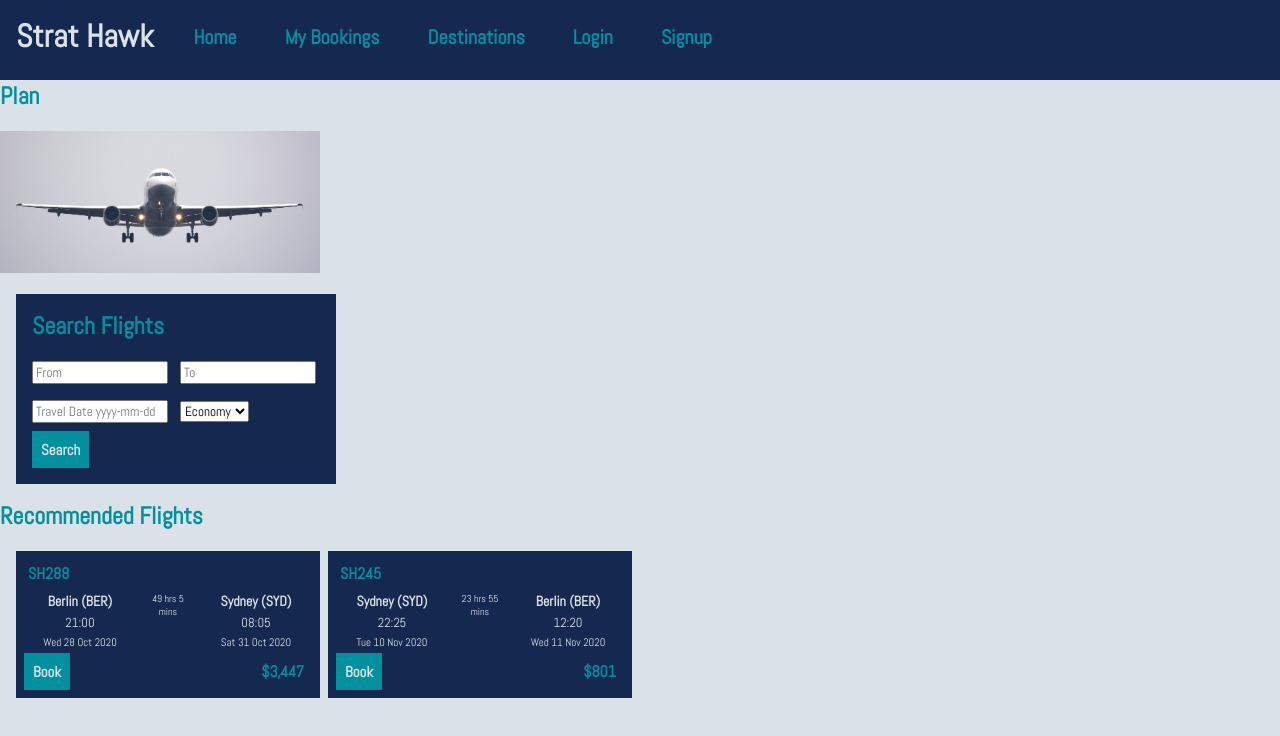
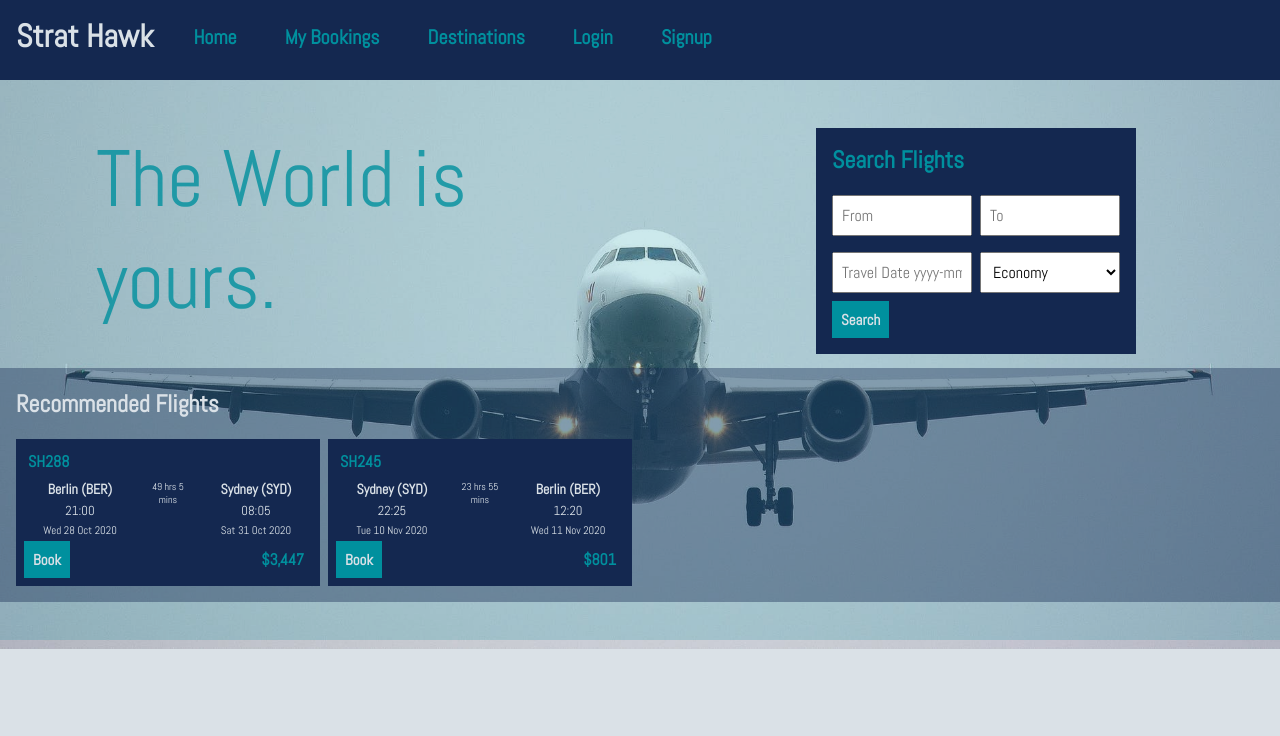
Before and after one commit to banyanprolabs/css-learn, a plain HTML site: page strat-hawk/index.html in a window 1280 px wide. Drawn offline with Linux system fonts and the light colour scheme.

Commit message:
strat hawk home page

```diff
--- a/strat-hawk/index.html
+++ b/strat-hawk/index.html
@@ -13,26 +13,26 @@
             <a class="nav-item" href="login.html">Login</a>
             <a class="nav-item" href="signup.html">Signup</a>
         </div>
-        <h2 class="heading">Plan</h2>
-        <img src="images/flight.jpeg" width="25%">
-
+        <img class="banner-image" src="images/flight.jpeg">
+        <div class="shading"></div>
+        <div class="banner-text">The World is yours.</div>
         <div class="search-form-container">
             <h2 class="heading">Search Flights</h2>
             <form action="index.html">
                 <div class="search-element-container">
                     <div class="form-group">
-                        <input class="form-element" type="text" name="from" placeholder="From" required>
+                        <input class="form-input" type="text" name="from" placeholder="From" required>
                     </div>
                     <div class="form-group">
-                        <input class="form-element" type="text" name="to" placeholder="To" required>
+                        <input class="form-input" type="text" name="to" placeholder="To" required>
                     </div>
                     <div class="form-group">
                         <input type="text" name="travelDate" placeholder="Travel Date yyyy-mm-dd"
-                           class="form-element" pattern="([12]\d{3}-(0[1-9]|1[0-2])-(0[1-9]|[12]\d|3[01]))"
+                           class="form-input" pattern="([12]\d{3}-(0[1-9]|1[0-2])-(0[1-9]|[12]\d|3[01]))"
                            title="yyyy-mm-dd" required>
                     </div>
                     <div class="form-group">
-                        <select name="class" class="form-element">
+                        <select name="class" class="form-input">
                             <option>Economy</option>
                             <option>Business</option>
                             <option>First</option>
@@ -43,59 +43,8 @@
             </form>
         </div>
 
-        <h2 class="heading">Recommended Flights</h2>
-<!--
-        <table cellpadding="10" border="1" cellspacing="0">
-            <tr>
-                <th>Flight</th>
-                <th>Departure</th>
-                <th>Duration</th>
-                <th>Arrival</th>
-                <th>Cost</th>
-                <th>Book</th>
-            </tr>
-            <tr>
-                <td>SH288</td>
-                <td>
-                    <div>Berlin (BER)</div>
-                    <div>21:00</div>
-                    <div>Wed 28 Oct 2020</div>
-                </td>
-                <td>49 hrs 5 mins</td>
-                <td>
-                    <div>Sydney (SYD)</div>
-                    <div>08:05</div>
-                    <div>Sat 31 Oct 2020</div>
-                </td>
-                <td>$3447</td>
-                <td>
-                    <form action="bookings.html">
-                        <input type="submit" value="Book">
-                    </form>
-                </td>
-            </tr>
-            <tr>
-                <td>SH245</td>
-                <td>
-                    <div>Sydney (SYD)</div>
-                    <div>22:25</div>
-                    <div>Tue 10 Nov 2020</div>
-                </td>
-                <td>23 hrs 55 mins</td>
-                <td>
-                    <div>Berlin (BER)</div>
-                    <div>12:20</div>
-                    <div>Wed 11 Nov 2020</div>
-                </td>
-                <td>$801</td>
-                <td>
-                    <form action="bookings.html">
-                        <input type="submit" value="Book">
-                    </form>
-                </td>
-            </tr>
-        </table>
--->
+        <div class="recommended-flights">
+            <h2 class="heading-recommended-flights">Recommended Flights</h2>
             <div class="flights">
                 <div class="flight">
                     <div class="flight-number">SH288</div>
@@ -138,5 +87,6 @@
                     </form>
                 </div>
             </div>
+        </div>
     </body>
 </html>
--- a/strat-hawk/styles/styles.css
+++ b/strat-hawk/styles/styles.css
@@ -181,7 +181,10 @@ input, select, button {
     width: 20rem;
     background-color: #142850;
     padding: 1rem;
-    margin: 1rem
+    margin: 1rem;
+    position: absolute;
+    left: 50rem;
+    top: 7rem
 }
 
 .search-element-container {
@@ -189,3 +192,39 @@ input, select, button {
     grid-template-columns: 1fr 1fr;
     grid-gap: 0.5rem
 }
+
+.banner-image {
+    width: 100%;
+    position: relative
+}
+
+.shading {
+    width: 100%;
+    height: 35rem;
+    position: absolute;
+    opacity: 0.2;
+    background-color: #00909e;
+    top: 5rem
+}
+
+.banner-text {
+    width: 38rem;
+    position: absolute;
+    top: 5rem;
+    left: 3rem;
+    opacity: 0.8;
+    font-size: 5rem;
+    padding: 3rem;
+    color: #00909e
+}
+
+.heading-recommended-flights {
+    margin-left: 1rem;
+    color: #DAE1E7;
+}
+
+.recommended-flights {
+    position: absolute;
+    top: 23rem;
+    background-color: rgba(20, 40, 80, 0.4);
+}
```
Lines whose indentation alone changed are shown as unchanged.
